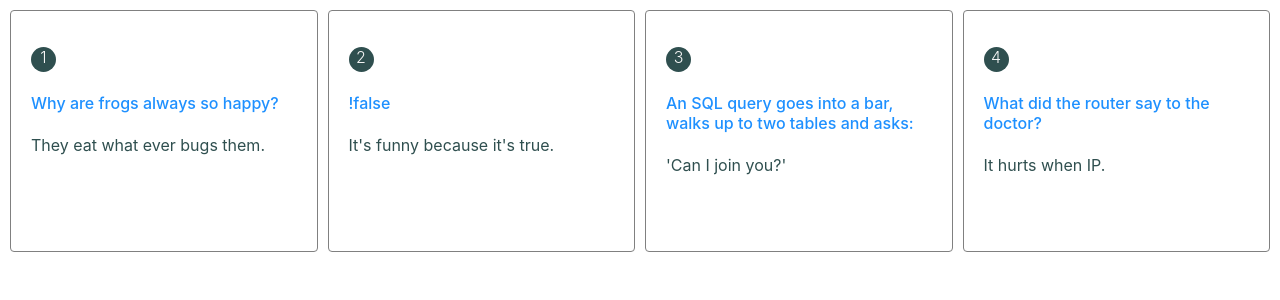
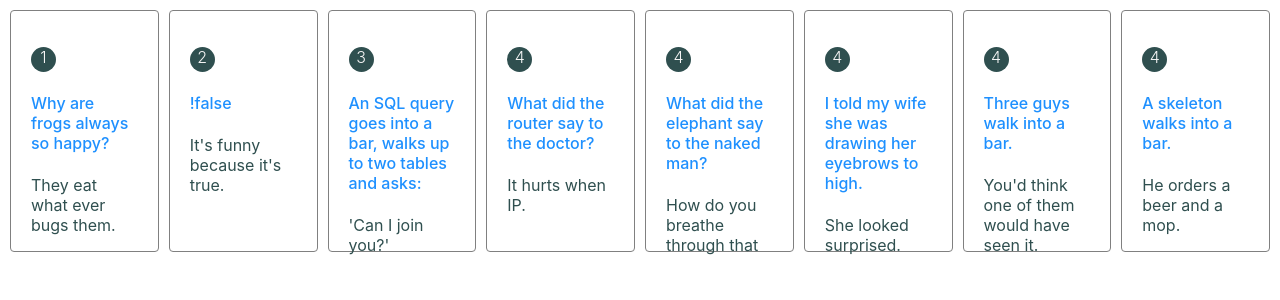
Before and after one commit to KagisoModika/Joker, a React (Create React App) app: page / in a window 1280 px wide. Shown: the top 300 px of the page. Built offline with nearby package versions, Linux system fonts and the light colour scheme; the HTML template or start-up script is replaced by a standard one.

Commit message:
Addes new four jokes.

```diff
--- a/src/Jokes.js
+++ b/src/Jokes.js
@@ -19,5 +19,25 @@ export default [
         number: "4",
         setup: "What did the router say to the doctor?",
         closer: "It hurts when IP."
+    },
+    {
+        number: "4",
+        setup: "What did the elephant say to the naked man?",
+        closer: "How do you breathe through that tiny thing?"
+    },
+    {
+        number: "4",
+        setup: "I told my wife she was drawing her eyebrows to high.",
+        closer: "She looked surprised."
+    },
+    {
+        number: "4",
+        setup: "Three guys walk into a bar.",
+        closer: "You'd think one of them would have seen it."
+    },
+    {
+        number: "4",
+        setup: "A skeleton walks into a bar.",
+        closer: "He orders a beer and a mop."
     }
 ]
```
